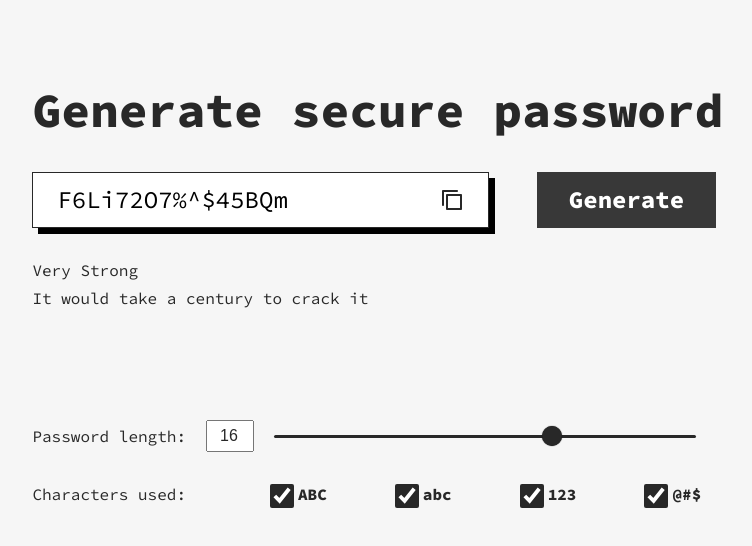
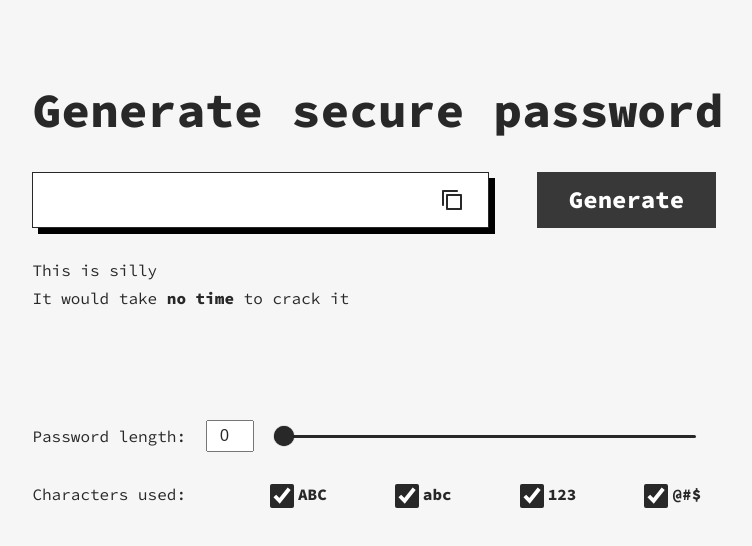
Before and after one commit to jonhyblaze/password-generator, a React (Create React App) app: page / in a window 1280 px wide. Shown: the top 546 px of the page, without its empty margins (262-1014 px from the left). Built offline with nearby package versions, Linux system fonts and the light colour scheme.

Commit message:
implementing visual and textual feedback

```diff
--- a/src/App.css
+++ b/src/App.css
@@ -15,6 +15,7 @@ html {
 body {
   font-family: 'Source Code Pro', monospace;
   background-color: #F6F6F6;
+
 }
 
 h2 {
@@ -72,8 +73,8 @@ input {
 .App {
   display: flex;
   flex-direction: column;
-  width: 80%;
-  margin: 0 auto;
+  width: 100%;
+  height: 100vh;
   gap: 4rem;
 }
 
@@ -168,6 +169,8 @@ input {
   margin-left: 4rem;
   background-color: #000000;
 }
+
+/* Password length background color feedback */
 
 
 /* Crazy CSS rules */
--- a/src/App.js
+++ b/src/App.js
@@ -8,7 +8,8 @@ import Charset from './components/Charset';
 
 function App() {
 
-  const [length, setLength] = React.useState(16);
+  const [length, setLength] = React.useState(0);
+
 
   const [checkbox, setCheckbox] = React.useState({
     lovercase: true,
@@ -45,7 +46,6 @@ function generate(length, lovercase, uppercase, numbers, symbols) {
       if (lovercase) {
         set += lowercaseSet
       }
-
       if (uppercase) {
         set += uppercaseSet
       }
@@ -55,7 +55,6 @@ function generate(length, lovercase, uppercase, numbers, symbols) {
       if (symbols) {
         set += symbolsSet
       }
-
       else {
         set += ''
       }
@@ -72,23 +71,55 @@ function generate(length, lovercase, uppercase, numbers, symbols) {
       return generatedPassword.join('').slice(0, length)
 }
 
-  return (
-  <div className="App">
-      <div className='app-wrapper'>
+function backgroundColorFeedback() {
+  if (length > 0 && length < 6) {
+    return {background: '#FF6E5A'}
+  }
+  if (length >= 6 && length < 9) {
+    return {background: '#FFB054'}
+  }
+  if (length >= 9 && length < 13) {
+    return {background: '#FFDA55'}
+  }
+  if (length >= 13 && length < 16) {
+    return {background: '#BFF351'}
+  }
+  if (length >= 16 && length < 18) {
+    return {background: '#79F665'}
+  }
+  if (length >= 18 && length < 20) {
+    return {background: '#5EE0FD'}
+  }
+  if (length >= 20 && length < 22) {
+    return {background: '#77A5FF'}
+  }
+
+  if (length >= 22 && length < 25) {
+    return {background: '#9C8CFF'}
+  }
+}
+
+
+return (
+  <div className='App'
+       style={backgroundColorFeedback()}>
+    <div className="app-wrapper">
         <h2 className='title'>Generate secure password</h2>
         <Output generate={generate}
-                length={length}
+                length={+length}
                 {...checkbox}
         />
-        <Complexity />
+        <Complexity
+               length={+length}
+               {...checkbox}/>
         <Input handleChange={handleChange}
-               length={length}
+               length={+length}
         />
         <Charset toggleCheckbox={toggleCheckbox}
                 {...checkbox}
-                length={length}
+                length={+length}
         />
-       </div>
+    </div>
   </div>
   );
 }
--- a/src/components/Complexity.js
+++ b/src/components/Complexity.js
@@ -1,10 +1,93 @@
 import React from "react";
 
-export default function Complexity() {
+export default function Complexity(props) {
+
+
+  function complexityLevel () {
+    if (props.length < 6) {
+      return 'This is silly'
+    }
+    if(props.length > 5 && props.length < 9) {
+      return 'This is a piece of cake'
+    }
+    if(props.length >= 9 && props.length < 13) {
+      return 'This is a gift for rascals'
+    }
+    if(props.length >= 13 && props.length < 16) {
+      return 'This is descent'
+    }
+    if(props.length >= 16 && props.length < 18) {
+      return 'It\'s almost safe'
+    }
+    if(props.length >= 18 && props.length < 20) {
+      return 'You are secured'
+    }
+    if(props.length >= 20 && props.length < 25) {
+      return 'Paranoid'
+    }
+
+
+
+  }
+
+  function complexityTime () {
+    if (props.length < 3) {
+      return <p>It would take <strong>no time</strong> to crack it</p>
+    }
+    if (props.length >= 3 && props.length < 5) {
+      return <p>It would take <strong>split second</strong> to crack it</p>
+    }
+    if(props.length >= 4 && props.length < 5) {
+      return <p>It would take <strong>less than 1 second</strong> to crack it</p>
+    }
+    if(props.length >= 5 && props.length < 7) {
+      return <p>It would take <strong>less than minute</strong> to crack it</p>
+    }
+    if(props.length >= 7 && props.length < 9) {
+      return <p>It would take <strong>less than an hour</strong> to crack it</p>
+    }
+    if(props.length >= 9 && props.length < 12) {
+      return <p>It would take <strong>few hours</strong> to crack it</p>
+    }
+    if(props.length >= 12 && props.length < 13) {
+      return <p>It would take <strong>a busy day</strong> to crack it</p>
+    }
+    if(props.length >= 13 && props.length < 14) {
+      return <p>It would take <strong>a week</strong> to crack it</p>
+    }
+   if(props.length >= 14 && props.length < 15) {
+      return <p>It would take <strong>few months</strong> to crack it</p>
+    }
+    if(props.length >= 15 && props.length < 16) {
+      return <p>It would take <strong>about a year</strong> to crack it</p>
+    }
+    if(props.length >= 16 && props.length < 17) {
+      return <p>It would take <strong>10 years</strong> to crack it</p>
+    }
+    if(props.length >= 17 && props.length < 18) {
+      return <p>It would take <strong>a century</strong> to crack it</p>
+    }
+    if(props.length >= 18 && props.length < 19) {
+      return <p>It would take <strong>a thousands years</strong> to crack it</p>
+    }
+    if(props.length >= 19 && props.length < 20) {
+      return <p>It would take <strong>a millions of years</strong> to crack it</p>
+    }
+    if(props.length >= 20 && props.length < 22) {
+      return <p>It would take <strong>as long as planet exists</strong> to crack it</p>
+    }
+    if(props.length >= 22 && props.length < 24) {
+      return <p>It would take <strong>as long as a sun shines</strong> to crack it</p>
+    }
+    if(props.length >= 24) {
+      return <p>It would take <strong>forever</strong> to crack it</p>
+    }
+  }
+
   return (
     <div className="complexity">
-        <p className="complexity--rating">Very Strong</p>
-        <p className="complexity--time">It would take a century to crack it</p>
+        <p className="complexity--rating">{complexityLevel()}</p>
+        <p className="complexity--time">{complexityTime()}</p>
     </div>
   )
 }
--- a/src/components/Output.js
+++ b/src/components/Output.js
@@ -3,9 +3,15 @@ import React from "react";
 export default function Output(props) {
   const [password, setPassword] = React.useState('')
 
+  function handlePassword () {
+    if(props.uppercase || props.lovercase || props.numbers || props.symbols) {
+      setPassword( () => (props.generate(props.length, props.lovercase, props.uppercase, props.numbers, props.symbols)))
+    }
 
-  function handlePassword () {
-    setPassword( () => (props.generate(props.length, props.lovercase, props.uppercase, props.numbers, props.symbols)))
+    else if (!props.uppercase || !props.lovercase || !props.numbers || !props.symbols) {
+      setPassword('Select character set')
+      setTimeout( ()=> setPassword(''), 2400)
+    }
   }
 
  React.useEffect(() => {
@@ -26,7 +32,7 @@ function handleCopyClick() {
     setPassword( (prev) => {
       setTimeout( ()=> {
         setPassword(prev)
-      }, 800)
+      }, 1000)
      return 'Password is copied!'
       })
   }
@@ -39,7 +45,6 @@ function handleCopyClick() {
           <div className="output--password"></div>
           <div className="output--copy"
                onClick={handleCopyClick }>
-
           </div>
         </div>
         <div className="output--button" onClick={handlePassword}><h4>Generate</h4></div>
```
